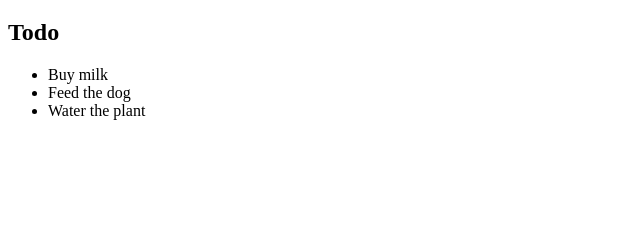
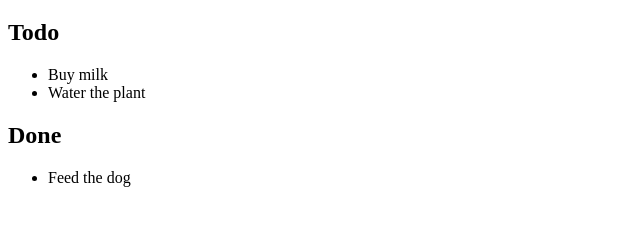
Before and after one commit to nachan28/MyTodo, a plain HTML site: page src/index.html in a window 1280 px wide. Shown: the part 61-286 px from the top of the page, without its empty margins (0-640 px from the left). Drawn offline with Linux system fonts and the light colour scheme.

Commit message:
display done list

```diff
--- a/src/index.html
+++ b/src/index.html
@@ -10,8 +10,9 @@
     <h1>Todo app</h1>
     <h2>Todo</h2>
     <ul class="todo-list">
-
     </ul>
+    <h2>Done</h2>
+    <ul class="done-list"></ul>
 
 </body>
 </html>
--- a/src/todo.js
+++ b/src/todo.js
@@ -5,13 +5,22 @@ const getTodos = () => {
 const createTodoElement = (todo) => {
   const todoElement = document.createElement("li");
   const todoList = document.querySelector(".todo-list");
-  todoElement.textContent = todo;
-  todoList.appendChild(todoElement);
+  const doneList = document.querySelector(".done-list");
+  todoElement.textContent = todo.content;
+  if (todo.isDone) {
+    doneList.appendChild(todoElement);
+  } else {
+    todoList.appendChild(todoElement);
+  }
 };
 
 localStorage.setItem(
   "todos",
-  JSON.stringify(["Buy milk", "Feed the dog", "Water the plant"])
+  JSON.stringify([
+    { content: "Buy milk", isDone: false },
+    { content: "Feed the dog", isDone: true },
+    { content: "Water the plant", isDone: false },
+  ])
 );
 
 const todos = getTodos();
```
